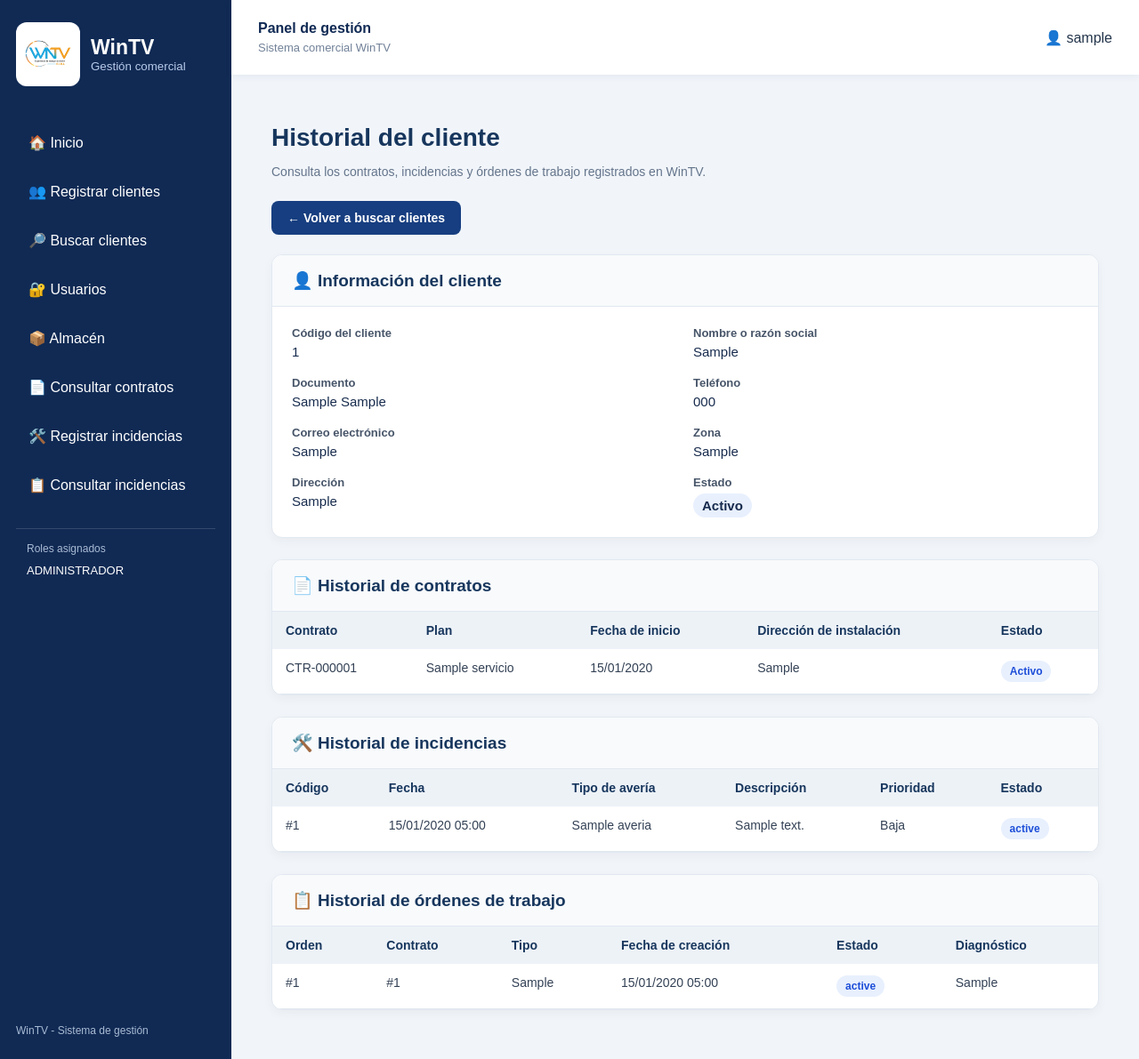
After one commit to brayamstevenjaimesgodoy9-sudo/proyecto_winTV, a Django app: page /clientes/historial/1/ in a window 1280 px wide. The commit adds this page. Shown: the whole page at 89% size. Run offline with Django 5.2, Linux system fonts and the light colour scheme; a user stored in the database is signed in; tables that the repository leaves empty hold one stand-in row (values such as "Sample post").

Commit message:
feat(HU-04): implementar consulta de historial del cliente

```diff
--- /dev/null
+++ b/clientes/templates/clientes/historial.html
@@ -0,0 +1,402 @@
+
+{% extends "base.html" %}
+
+{% block titulo %}
+Historial del cliente | WinTV
+{% endblock %}
+
+{% block contenido %}
+
+<style>
+    .hu04-contenedor {
+        max-width: 1100px;
+        margin: 25px auto;
+        padding: 0 15px;
+    }
+
+    .hu04-encabezado {
+        margin-bottom: 25px;
+    }
+
+    .hu04-encabezado h1 {
+        color: #17365d;
+        font-size: 28px;
+        margin-bottom: 8px;
+    }
+
+    .hu04-encabezado p {
+        color: #64748b;
+        font-size: 14px;
+    }
+
+    .hu04-tarjeta {
+        background: #ffffff;
+        border: 1px solid #e2e8f0;
+        border-radius: 12px;
+        margin-bottom: 24px;
+        overflow: hidden;
+        box-shadow: 0 4px 12px rgba(0, 0, 0, 0.04);
+    }
+
+    .hu04-tarjeta-titulo {
+        padding: 17px 22px;
+        background: #f8fafc;
+        border-bottom: 1px solid #e2e8f0;
+    }
+
+    .hu04-tarjeta-titulo h2 {
+        margin: 0;
+        color: #17365d;
+        font-size: 19px;
+    }
+
+    .hu04-tarjeta-cuerpo {
+        padding: 22px;
+    }
+
+    .hu04-datos {
+        display: grid;
+        grid-template-columns: repeat(2, minmax(0, 1fr));
+        gap: 18px;
+    }
+
+    .hu04-dato {
+        min-width: 0;
+    }
+
+    .hu04-dato strong {
+        display: block;
+        color: #475569;
+        font-size: 13px;
+        margin-bottom: 5px;
+    }
+
+    .hu04-dato span {
+        color: #172b4d;
+        font-size: 15px;
+        overflow-wrap: anywhere;
+    }
+
+    .hu04-tabla-contenedor {
+        width: 100%;
+        overflow-x: auto;
+    }
+
+    .hu04-tabla {
+        width: 100%;
+        border-collapse: collapse;
+        font-size: 14px;
+    }
+
+    .hu04-tabla th {
+        padding: 13px 15px;
+        background: #edf2f7;
+        color: #17365d;
+        text-align: left;
+        white-space: nowrap;
+    }
+
+    .hu04-tabla td {
+        padding: 13px 15px;
+        border-bottom: 1px solid #e2e8f0;
+        color: #334155;
+        vertical-align: top;
+    }
+
+    .hu04-tabla tbody tr:hover {
+        background: #f8fafc;
+    }
+
+    .hu04-vacio {
+        padding: 25px;
+        color: #64748b;
+        text-align: center;
+        font-size: 14px;
+    }
+
+    .hu04-estado {
+        display: inline-block;
+        padding: 5px 10px;
+        background: #e8f0fe;
+        color: #1d4ed8;
+        border-radius: 20px;
+        font-size: 12px;
+        font-weight: 600;
+    }
+
+    .hu04-botones {
+        display: flex;
+        gap: 12px;
+        flex-wrap: wrap;
+        margin-bottom: 22px;
+    }
+
+    .hu04-boton {
+        display: inline-block;
+        padding: 11px 18px;
+        background: #173e80;
+        color: white;
+        border-radius: 8px;
+        text-decoration: none;
+        font-size: 14px;
+        font-weight: 600;
+    }
+
+    .hu04-boton:hover {
+        background: #102e61;
+        color: #ffffff;
+    }
+
+    @media (max-width: 650px) {
+        .hu04-datos {
+            grid-template-columns: 1fr;
+        }
+
+        .hu04-contenedor {
+            padding: 0 8px;
+        }
+
+        .hu04-tarjeta-cuerpo {
+            padding: 15px;
+        }
+    }
+</style>
+
+<div class="hu04-contenedor">
+
+    <!-- ENCABEZADO -->
+    <header class="hu04-encabezado">
+        <h1>Historial del cliente</h1>
+        <p>
+            Consulta los contratos, incidencias y órdenes
+            de trabajo registrados en WinTV.
+        </p>
+    </header>
+
+    <!-- REGRESAR A BÚSQUEDA -->
+    <div class="hu04-botones">
+        <a href="{% url 'clientes:buscar' %}"
+           class="hu04-boton">
+            ← Volver a buscar clientes
+        </a>
+    </div>
+
+    <!-- INFORMACIÓN DEL CLIENTE -->
+    <section class="hu04-tarjeta">
+
+        <div class="hu04-tarjeta-titulo">
+            <h2>👤 Información del cliente</h2>
+        </div>
+
+        <div class="hu04-tarjeta-cuerpo">
+            <div class="hu04-datos">
+
+                <div class="hu04-dato">
+                    <strong>Código del cliente</strong>
+                    <span>{{ cliente.id_cliente }}</span>
+                </div>
+
+                <div class="hu04-dato">
+                    <strong>Nombre o razón social</strong>
+                    <span>
+                        {% if cliente.razon_social %}
+                            {{ cliente.razon_social }}
+                        {% else %}
+                            {{ cliente.nombres }}
+                            {{ cliente.apellidos }}
+                        {% endif %}
+                    </span>
+                </div>
+
+                <div class="hu04-dato">
+                    <strong>Documento</strong>
+                    <span>
+                        {{ cliente.tipo_documento }}
+                        {{ cliente.numero_documento }}
+                    </span>
+                </div>
+
+                <div class="hu04-dato">
+                    <strong>Teléfono</strong>
+                    <span>{{ cliente.telefono|default:"No registrado" }}</span>
+                </div>
+
+                <div class="hu04-dato">
+                    <strong>Correo electrónico</strong>
+                    <span>{{ cliente.correo|default:"No registrado" }}</span>
+                </div>
+
+                <div class="hu04-dato">
+                    <strong>Zona</strong>
+                    <span>{{ cliente.zona|default:"No registrada" }}</span>
+                </div>
+
+                <div class="hu04-dato">
+                    <strong>Dirección</strong>
+                    <span>{{ cliente.direccion|default:"No registrada" }}</span>
+                </div>
+
+                <div class="hu04-dato">
+                    <strong>Estado</strong>
+                    <span class="hu04-estado">
+                        {% if cliente.activo == 1 %}
+                            Activo
+                        {% else %}
+                            Inactivo
+                        {% endif %}
+                    </span>
+                </div>
+
+            </div>
+        </div>
+
+    </section>
+
+    <!-- HISTORIAL DE CONTRATOS -->
+    <section class="hu04-tarjeta">
+
+        <div class="hu04-tarjeta-titulo">
+            <h2>📄 Historial de contratos</h2>
+        </div>
+
+        <div class="hu04-tabla-contenedor">
+            <table class="hu04-tabla">
+                <thead>
+                    <tr>
+                        <th>Contrato</th>
+                        <th>Plan</th>
+                        <th>Fecha de inicio</th>
+                        <th>Dirección de instalación</th>
+                        <th>Estado</th>
+                    </tr>
+                </thead>
+
+                <tbody>
+                    {% for contrato in contratos %}
+                        <tr>
+                            <td>{{ contrato.codigo }}</td>
+                            <td>{{ contrato.plan.nombre }}</td>
+                            <td>{{ contrato.fecha_inicio|date:"d/m/Y" }}</td>
+                            <td>{{ contrato.direccion_instalacion }}</td>
+                            <td>
+                                <span class="hu04-estado">
+                                    {{ contrato.get_estado_display }}
+                                </span>
+                            </td>
+                        </tr>
+                    {% empty %}
+                        <tr>
+                            <td colspan="5" class="hu04-vacio">
+                                Este cliente no tiene contratos registrados.
+                            </td>
+                        </tr>
+                    {% endfor %}
+                </tbody>
+            </table>
+        </div>
+
+    </section>
+
+    <!-- HISTORIAL DE INCIDENCIAS -->
+    <section class="hu04-tarjeta">
+
+        <div class="hu04-tarjeta-titulo">
+            <h2>🛠️ Historial de incidencias</h2>
+        </div>
+
+        <div class="hu04-tabla-contenedor">
+            <table class="hu04-tabla">
+                <thead>
+                    <tr>
+                        <th>Código</th>
+                        <th>Fecha</th>
+                        <th>Tipo de avería</th>
+                        <th>Descripción</th>
+                        <th>Prioridad</th>
+                        <th>Estado</th>
+                    </tr>
+                </thead>
+
+                <tbody>
+                    {% for incidencia in incidencias %}
+                        <tr>
+                            <td>#{{ incidencia.id_incidencia }}</td>
+                            <td>
+                                {{ incidencia.fecha_reporte|date:"d/m/Y H:i" }}
+                            </td>
+                            <td>{{ incidencia.tipo_averia.nombre }}</td>
+                            <td>{{ incidencia.descripcion }}</td>
+                            <td>{{ incidencia.get_prioridad_display }}</td>
+                            <td>
+                                <span class="hu04-estado">
+                                    {{ incidencia.estado }}
+                                </span>
+                            </td>
+                        </tr>
+                    {% empty %}
+                        <tr>
+                            <td colspan="6" class="hu04-vacio">
+                                Este cliente no tiene incidencias registradas.
+                            </td>
+                        </tr>
+                    {% endfor %}
+                </tbody>
+            </table>
+        </div>
+
+    </section>
+
+    <!-- HISTORIAL DE ÓRDENES -->
+    <section class="hu04-tarjeta">
+
+        <div class="hu04-tarjeta-titulo">
+            <h2>📋 Historial de órdenes de trabajo</h2>
+        </div>
+
+        <div class="hu04-tabla-contenedor">
+            <table class="hu04-tabla">
+                <thead>
+                    <tr>
+                        <th>Orden</th>
+                        <th>Contrato</th>
+                        <th>Tipo</th>
+                        <th>Fecha de creación</th>
+                        <th>Estado</th>
+                        <th>Diagnóstico</th>
+                    </tr>
+                </thead>
+
+                <tbody>
+                    {% for orden in ordenes %}
+                        <tr>
+                            <td>#{{ orden.id_orden }}</td>
+                            <td>#{{ orden.id_contrato }}</td>
+                            <td>{{ orden.tipo_orden }}</td>
+                            <td>
+                                {{ orden.fecha_creacion|date:"d/m/Y H:i" }}
+                            </td>
+                            <td>
+                                <span class="hu04-estado">
+                                    {{ orden.estado }}
+                                </span>
+                            </td>
+                            <td>
+                                {{ orden.diagnostico|default:"Sin diagnóstico" }}
+                            </td>
+                        </tr>
+                    {% empty %}
+                        <tr>
+                            <td colspan="6" class="hu04-vacio">
+                                Este cliente no tiene órdenes de trabajo.
+                            </td>
+                        </tr>
+                    {% endfor %}
+                </tbody>
+            </table>
+        </div>
+
+    </section>
+
+</div>
+
+{% endblock %}
--- a/clientes/urls.py
+++ b/clientes/urls.py
@@ -5,6 +5,7 @@ from . import views
 app_name = "clientes"
 
 urlpatterns = [
+
     # HU-01: Registrar clientes
     path(
         "registrar/",
@@ -18,4 +19,12 @@ urlpatterns = [
         views.buscar_clientes,
         name="buscar"
     ),
+
+    # HU-04: Consultar historial del cliente
+    path(
+        "historial/<int:cliente_id>/",
+        views.historial_cliente,
+        name="historial"
+    ),
+
 ]
--- a/clientes/views.py
+++ b/clientes/views.py
@@ -1,15 +1,22 @@
 
-from django.shortcuts import render, redirect
+from django.shortcuts import render, redirect, get_object_or_404
 from django.contrib import messages
 from django.contrib.auth.decorators import login_required
 from django.db import IntegrityError, transaction
 from django.db.models import Q
 
+from almacen.models import OrdenTrabajo
+from incidencias.models import Incidencia
+from servicios.models import Contrato
+
 from .forms import ClienteForm
 from .models import Cliente
 
 
+# ==========================================
 # HU-01: REGISTRAR CLIENTES
+# ==========================================
+
 @login_required
 def registrar_cliente(request):
 
@@ -47,7 +54,10 @@ def registrar_cliente(request):
     )
 
 
+# ==========================================
 # HU-06: BUSCAR CLIENTES
+# ==========================================
+
 @login_required
 def buscar_clientes(request):
 
@@ -82,3 +92,61 @@ def buscar_clientes(request):
             "busqueda": busqueda,
         }
     )
+
+
+# ==========================================
+# HU-04: CONSULTAR HISTORIAL DEL CLIENTE
+# RESPONSABLE: JHAMPIER
+# ==========================================
+
+@login_required
+def historial_cliente(request, cliente_id):
+
+    # Obtener el cliente solicitado
+    cliente = get_object_or_404(
+        Cliente,
+        pk=cliente_id,
+    )
+
+    # Consultar los contratos del cliente
+    contratos = list(
+        Contrato.objects.filter(
+            cliente_id=cliente.pk
+        )
+        .select_related("plan")
+        .order_by("-fecha_inicio", "-id_contrato")
+    )
+
+    # Obtener los identificadores de sus contratos
+    ids_contratos = [
+        contrato.pk
+        for contrato in contratos
+    ]
+
+    # Consultar las incidencias del cliente
+    incidencias = list(
+        Incidencia.objects.filter(
+            id_cliente=cliente.pk
+        )
+        .select_related("tipo_averia")
+        .order_by("-fecha_reporte", "-id_incidencia")
+    )
+
+    # Consultar órdenes asociadas a sus contratos
+    ordenes = list(
+        OrdenTrabajo.objects.filter(
+            id_contrato__in=ids_contratos
+        )
+        .order_by("-fecha_creacion", "-id_orden")
+    )
+
+    return render(
+        request,
+        "clientes/historial.html",
+        {
+            "cliente": cliente,
+            "contratos": contratos,
+            "incidencias": incidencias,
+            "ordenes": ordenes,
+        }
+    )
```
Also changed, not shown: clientes/templates/clientes/buscar.html (+17 -1 lines), clientes/test_hu04.py (added, +173 -0 lines).
